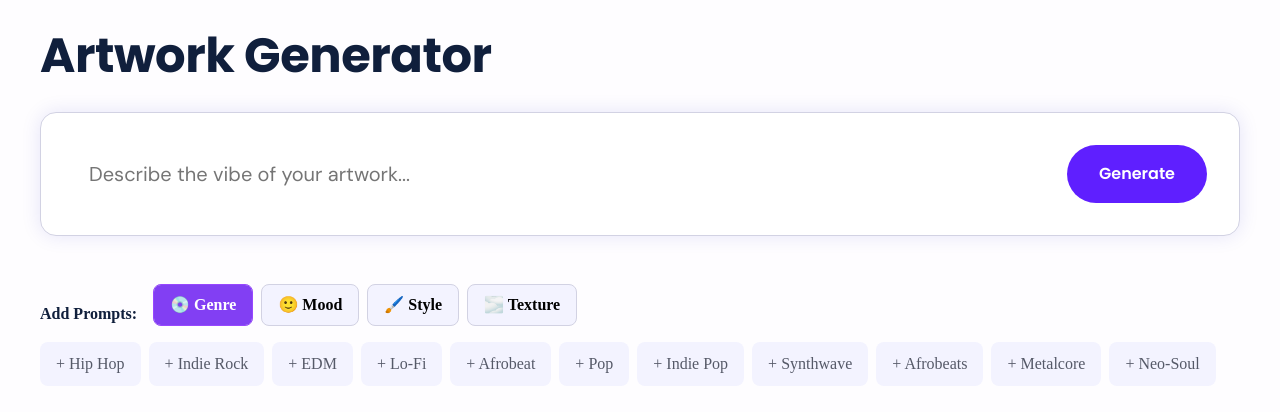
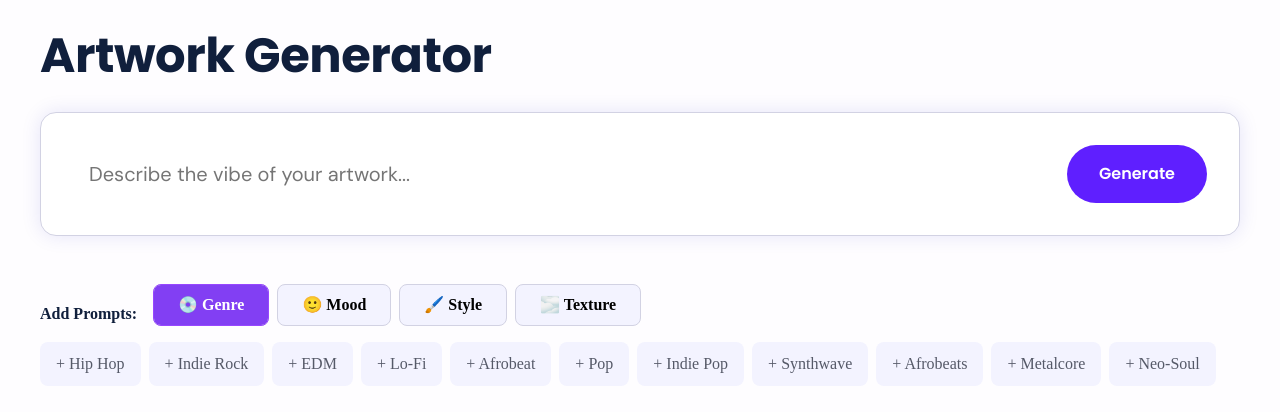
Before and after one commit to dittomusic-JK/ditto-artgen-starter, a Next.js app: page / in a window 1280 px wide. Shown: the top 412 px of the page. Built offline with nearby package versions, Linux system fonts and the light colour scheme.

Commit message:
Update globals.css

```diff
--- a/styles/globals.css
+++ b/styles/globals.css
@@ -43,14 +43,14 @@ body {
 .mtXL{ margin-top:48px; }   /* used to increase gap between prompt & tabs */
 
 /* tabs & pills */
-.row{ display:flex; gap:16px; align-items:center; }
+.row{ display:flex; gap:24px; align-items:center; }
 .tabs { display:flex; gap:8px; }
 .tab {
   border:1px solid var(--border);
   background:#F3F3FF;
   color:#000;
   border-radius:8px;
-  padding:8px 16px;
+  padding:8px 24px;
   font:700 16px/24px "IBM Plex Mono", ui-monospace;
   cursor:pointer;
 }
```
